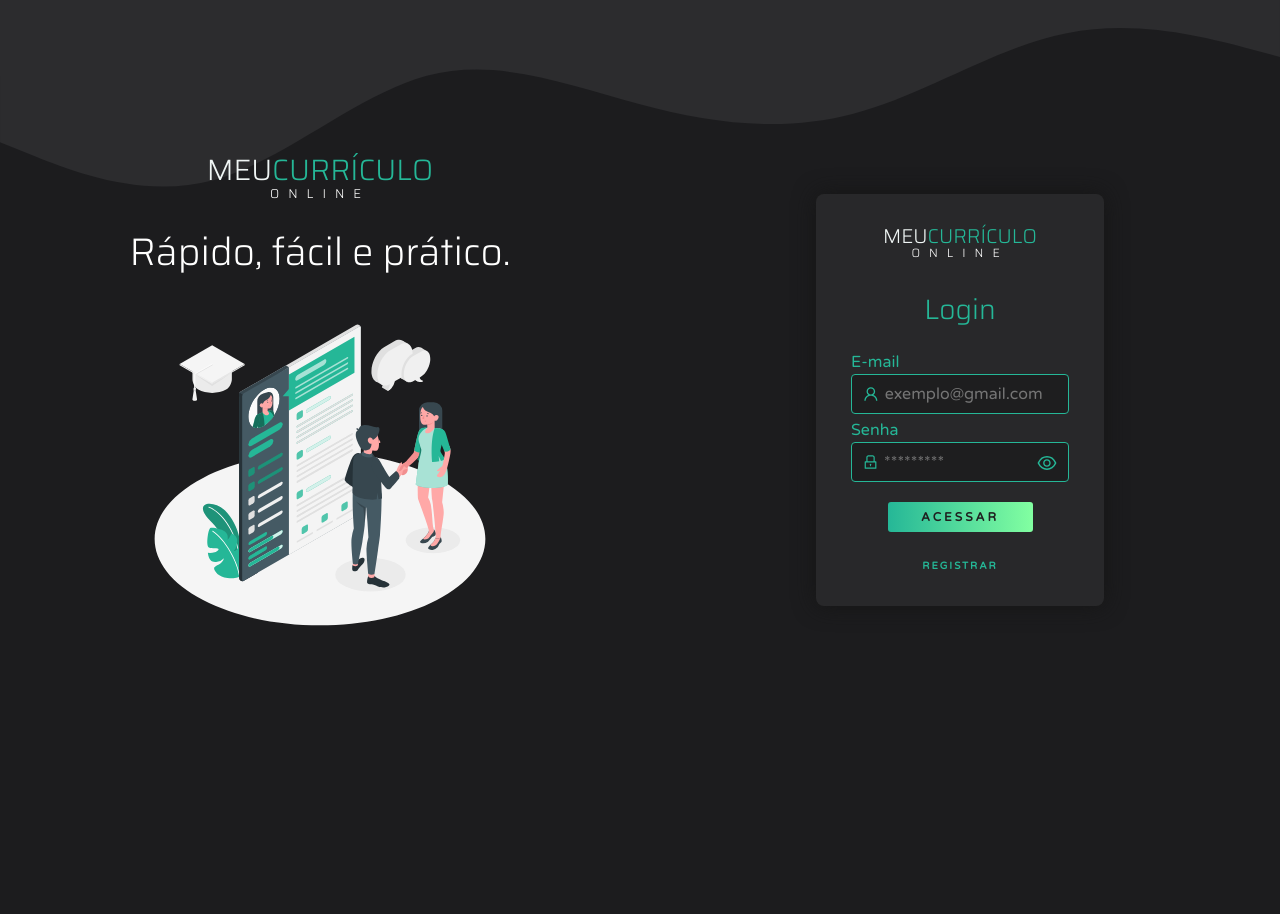
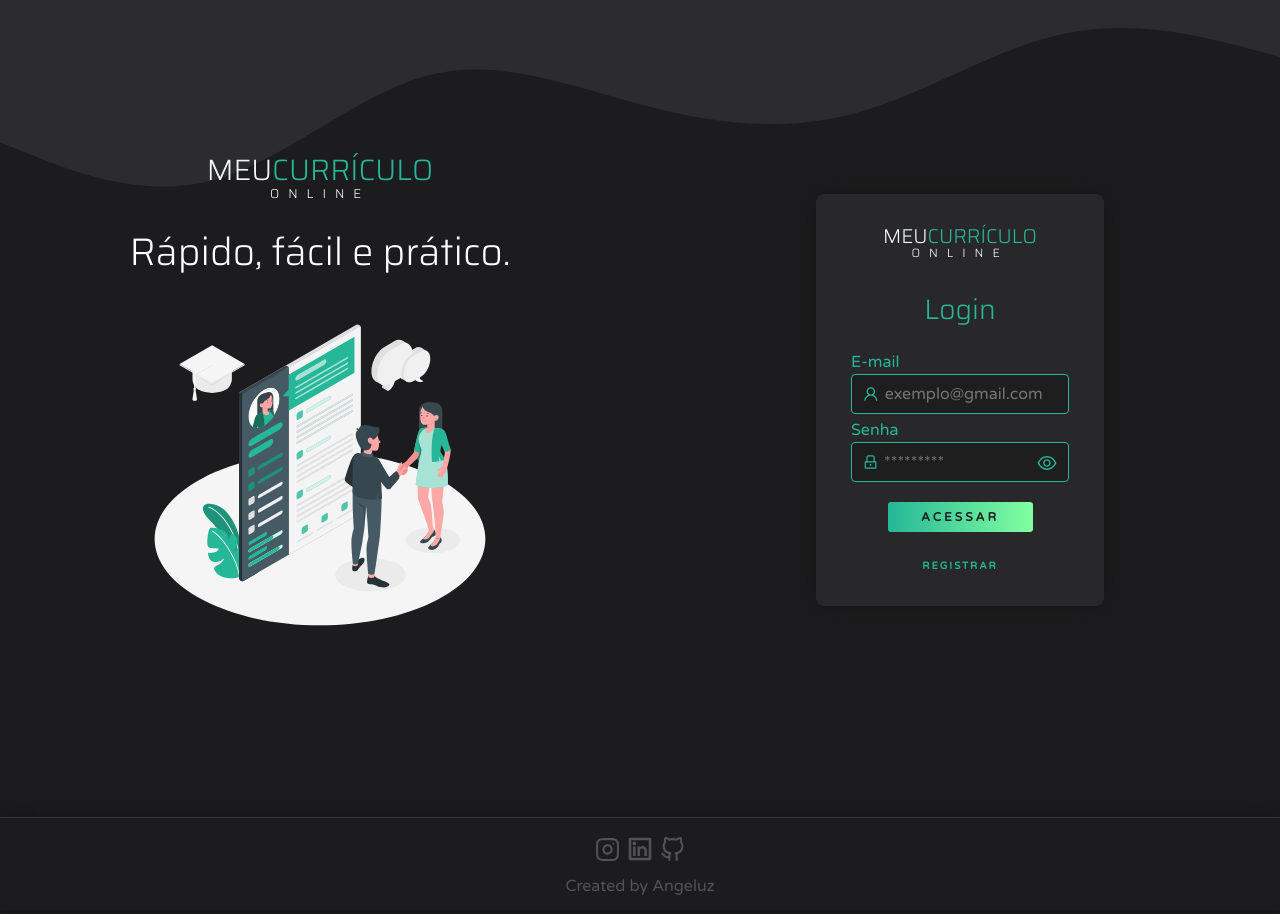
Before and after one commit to Angeluz20/CurriculoOnline, a React (Create React App) app: page / in a window 1280 px wide. Before the commit the page ends 800 px from the top, so only its background shows below. Built offline with nearby package versions, Linux system fonts and the light colour scheme.

Commit message:
App. js atualizada e com o componete Footer adicionado

```diff
--- a/src/App.css
+++ b/src/App.css
@@ -7,5 +7,15 @@
   outline: 0;
 }
 html, body, #root{
-  height: 100%;
+  height: 100vh;
 }
+
+::-webkit-scrollbar{
+  background-color: rgba(75, 75, 75, 0.241);
+  width: 10px;
+}
+::-webkit-scrollbar-thumb{
+  background-color: rgba(127, 127, 127, 0.493);
+  width: 10px;
+  border-radius: 10px;
+}
--- a/src/App.js
+++ b/src/App.js
@@ -4,16 +4,21 @@ import { ToastContainer, toast } from 'react-toastify';
 import 'react-toastify/dist/ReactToastify.css';
 import AuthProvider from './contexts/auth';
 import Routes from './routes';
+import Footer from './Components/footer/footer';
 
 function App() {
   return (
-    <AuthProvider>
-      <BrowserRouter>
-        <ToastContainer autoClose={2000}/>
+    <body>
+      <AuthProvider>
+        <BrowserRouter>
+          <ToastContainer autoClose={2000} />
           <Routes />
-      </BrowserRouter>
-    </AuthProvider>
 
+        </BrowserRouter>
+
+      </AuthProvider>
+      <Footer/>
+    </body>
 
   );
 }
--- /dev/null
+++ b/src/Components/footer/footer.css
@@ -0,0 +1,35 @@
+@import url('https://fonts.googleapis.com/css2?family=Comfortaa:wght@500&family=Dancing+Script&family=Khand:wght@300;400;500;600&family=Quicksand:wght@300;500&family=Source+Sans+Pro:wght@200&family=Varela+Round&display=swap');
+
+.footer-main{
+    height: 94px;
+    background-color: #1c1c1e;
+    width: 100%;
+    box-shadow: 0px 0px 22px #09090976;
+
+}
+.footer-main >hr{
+    height: 2px;
+    background-color: #858585;
+    width: 100%;
+}
+.footer-main > div{
+    display: flex;
+    justify-content: center;
+    align-items: center;
+    margin: 10px;
+
+}
+.footer-main >span{
+    color: #525255;
+    display: flex;
+    align-items: center;
+    justify-content: center;
+    font-family: 'Varela Round', sans-serif;
+}
+.social-btns{
+    width: 90px;
+    display: flex;
+    justify-content: space-between;
+    align-items: center;
+
+}
--- /dev/null
+++ b/src/Components/footer/footer.js
@@ -0,0 +1,26 @@
+import React from 'react';
+import '../footer/footer.css'
+import { Link } from 'react-router-dom';
+import { FiInstagram, FiGithub } from 'react-icons/fi'
+import { RiLinkedinBoxLine } from 'react-icons/ri'
+//CiLinkedin
+export default function Footer() {
+    return (
+        <div className='footer-main'>
+            <hr />
+            <div>
+                <div className='social-btns'>
+                      <FiInstagram color='#525255' size={25} />
+                      <RiLinkedinBoxLine color='#525255' size={30} />
+                      <FiGithub color='#525255' size={25} />
+                </div>
+
+
+
+            </div>
+
+                <span><p>Created by Angeluz</p></span>
+
+        </div>
+    );
+}
```
